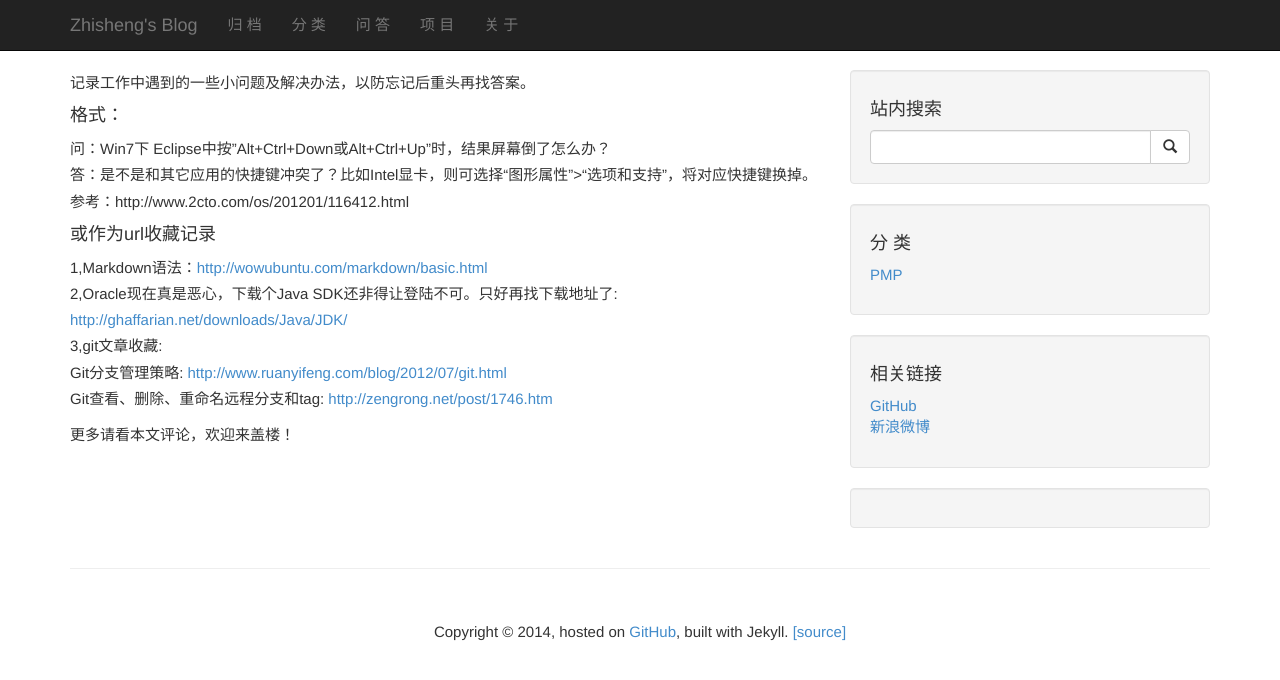
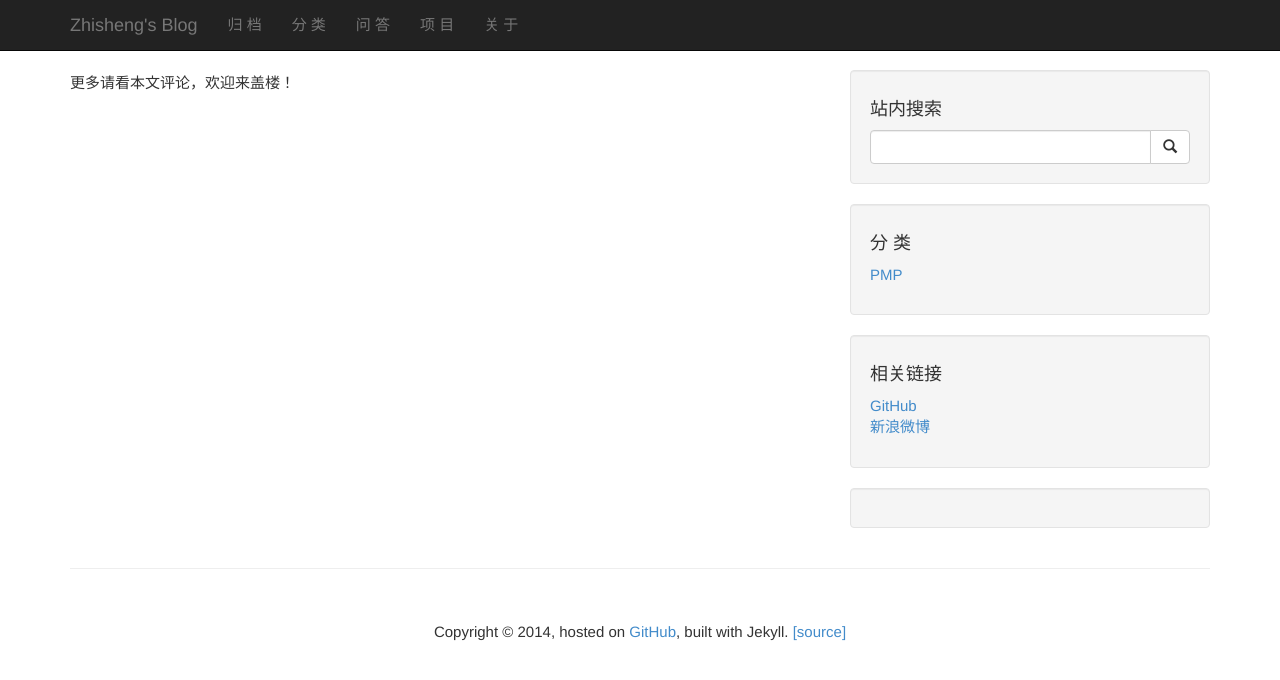
Before and after one commit to liuzhisheng/liuzhisheng.github.io, a Jekyll site: the page built from faqs.md, in a window 1280 px wide. Shown: the top 680 px of the page. Built offline with Jekyll 4.4.1, drawn with Linux system fonts in a browser that asks for light colours; Markdown is read by kramdown in place of the engine named in the settings; comment, search, counter and statistics services are not loaded.

Commit message:
修改模板

```diff
--- a/faqs.md
+++ b/faqs.md
@@ -2,18 +2,7 @@
 layout: default
 title: "问答：Faqs"
 ---
-记录工作中遇到的一些小问题及解决办法，以防忘记后重头再找答案。
 
-####格式：
-问：Win7下 Eclipse中按"Alt+Ctrl+Down或Alt+Ctrl+Up"时，结果屏幕倒了怎么办？
-答：是不是和其它应用的快捷键冲突了？比如Intel显卡，则可选择“图形属性”>“选项和支持”，将对应快捷键换掉。参考：http://www.2cto.com/os/201201/116412.html
-
-####或作为url收藏记录
-1,Markdown语法：<http://wowubuntu.com/markdown/basic.html>
-2,Oracle现在真是恶心，下载个Java SDK还非得让登陆不可。只好再找下载地址了: <http://ghaffarian.net/downloads/Java/JDK/>
-3,git文章收藏:
-Git分支管理策略: <http://www.ruanyifeng.com/blog/2012/07/git.html>
-Git查看、删除、重命名远程分支和tag: <http://zengrong.net/post/1746.htm>
 
 更多请看本文评论，欢迎来盖楼！
 
```
